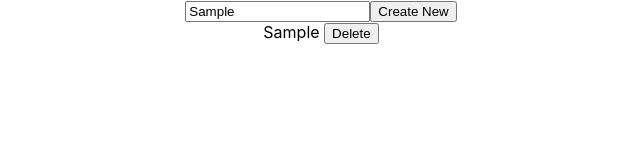
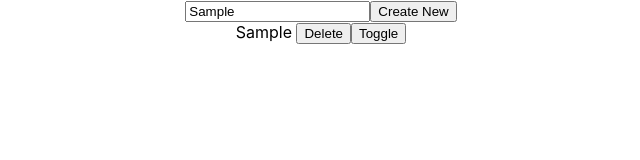
Before and after one commit to mattbertrand/Counter-react, a React (Create React App) app: page / in a window 1280 px wide. Both pictures are taken after typing "Sample" into the empty fields and a click on the button "Create New". Shown: the top 160 px of the page, without its empty margins (319-959 px from the left). Built offline with nearby package versions, Linux system fonts and the light colour scheme.

Commit message:
added a toggle button to mark todos as done

```diff
--- a/src/features/counter/todo/Todo.js
+++ b/src/features/counter/todo/Todo.js
@@ -22,6 +22,10 @@ const Todo = () => {
         dispatch(remove(id))
     }
 
+    const handleToggle = (id) => () => {
+        dispatch(toggleComplete(id))
+    }
+
     return (
         <div>
          <form onSubmit={handleSubmit}>
@@ -31,6 +35,7 @@ const Todo = () => {
         {todos.map(todo => (
             <div key={todo.id}>{todo.description} {todo.isComplete ? "DONE" : ""}
             <button onClick={handleDelete(todo.id)}>Delete</button>
+            <button onClick={handleToggle(todo.id)}>Toggle</button>
             </div>
 
         ))}
```
